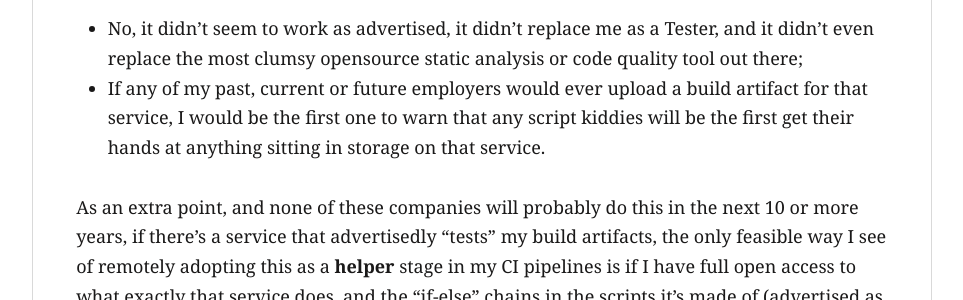
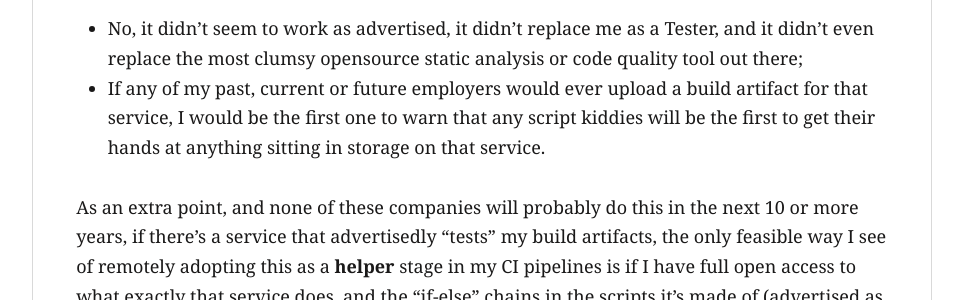
Before and after one commit to filfreire/filfreire.github.io, a Jekyll site: the page built from _posts/2020-02-25-discovery.md, in a window 1280 px wide and 900 px high, scrolled down 5923 px. Shown: the part 184-484 px from the top of the window, without its empty margins (158-1121 px from the left). Built offline with Jekyll 4.4.1, drawn with Linux system fonts in a browser that asks for light colours.

Commit message:
fix typo

```diff
--- a/_posts/2020-02-25-discovery.md
+++ b/_posts/2020-02-25-discovery.md
@@ -95,7 +95,7 @@ to sell "air in a jar" software, directly mocking Testers, that I can't stand.
 
 I invest some of my free time hacking away at any piece of software I can get my hands on. One of those sessions last year was spent hacking away at one of these fancy "Automated AI Testing" services. After some time tinkering around I was able to notice it didn't actually do anything as advertised, and their entire Admin API was badly protected, so any attacker was also able to create accounts with admin permissions, spam the service with crap data and do a couple more mischevious stuff. Suffice it to say:
 - No, it didn't seem to work as advertised, it didn't replace me as a Tester, and it didn't even replace the most clumsy opensource static analysis or code quality tool out there;
-- If any of my past, current or future employers would ever upload a build artifact for that service, I would be the first one to warn that any script kiddies will be the first get their hands at anything sitting in storage on that service.
+- If any of my past, current or future employers would ever upload a build artifact for that service, I would be the first one to warn that any script kiddies will be the first to get their hands at anything sitting in storage on that service.
 
 As an extra point, and none of these companies will probably do this in the next 10 or more years, if there's a service that advertisedly "tests" my build artifacts, the only feasible way I see of remotely adopting this as a __helper__ stage in my CI pipelines is if I have full open access to what exactly that service does, and the "if-else" chains in the scripts it's made of (advertised as AI). And by open access, I mean also opensource access to its code. Why? Two reasons:
 
```
